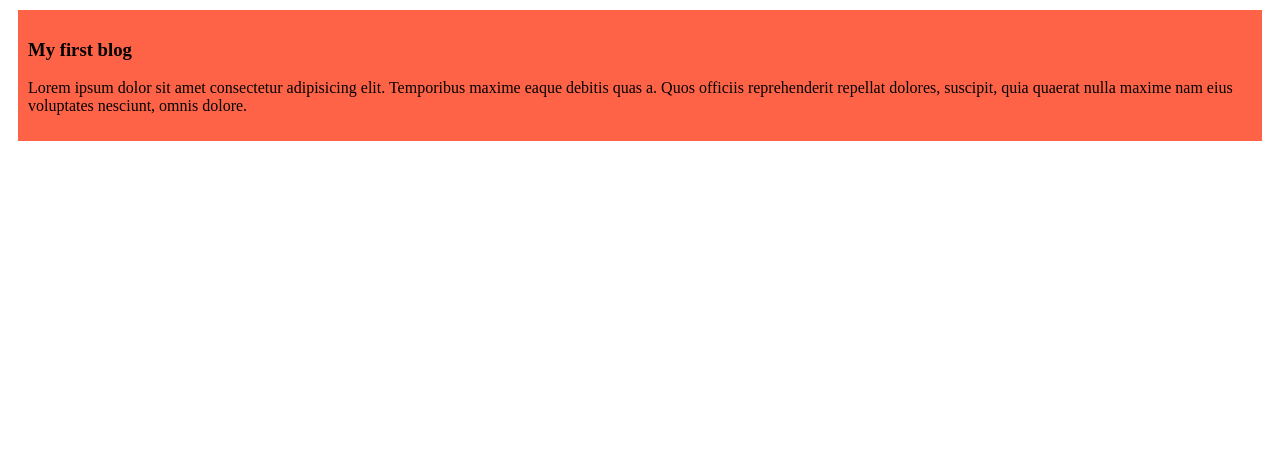
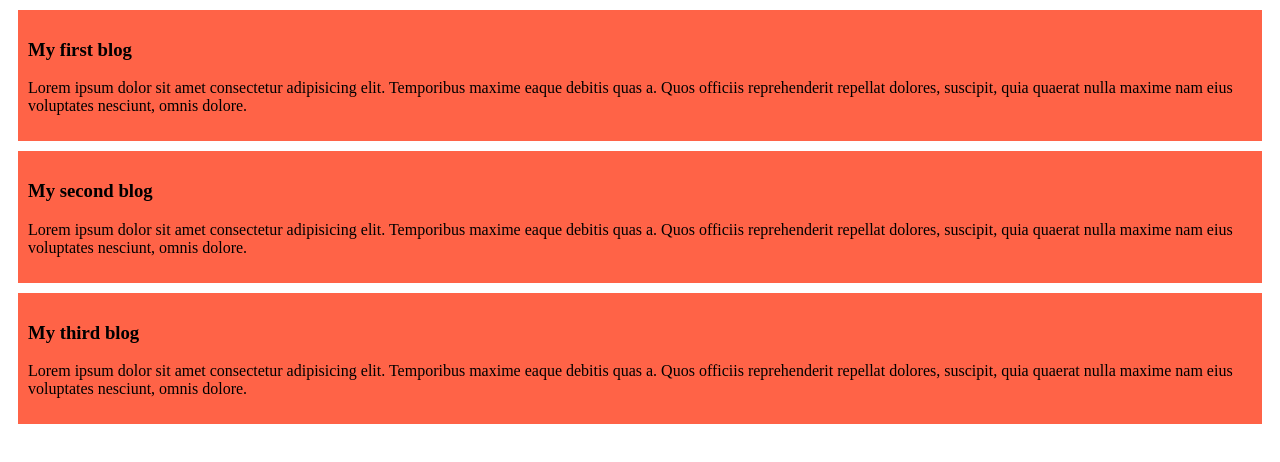
Before and after one commit to Sojib-Ahmed07/my-first-github-ripo, a plain HTML site: page index.html in a window 1280 px wide. Drawn offline with Linux system fonts and the light colour scheme.

Commit message:
addeded the second and third blog

```diff
--- a/index.html
+++ b/index.html
@@ -11,5 +11,13 @@
         <h3>My first blog</h3>
         <p>Lorem ipsum dolor sit amet consectetur adipisicing elit. Temporibus maxime eaque debitis quas a. Quos officiis reprehenderit repellat dolores, suscipit, quia quaerat nulla maxime nam eius voluptates nesciunt, omnis dolore.</p>
     </div>
+    <div>
+        <h3>My second blog</h3>
+        <p>Lorem ipsum dolor sit amet consectetur adipisicing elit. Temporibus maxime eaque debitis quas a. Quos officiis reprehenderit repellat dolores, suscipit, quia quaerat nulla maxime nam eius voluptates nesciunt, omnis dolore.</p>
+    </div>
+    <div>
+        <h3>My third blog</h3>
+        <p>Lorem ipsum dolor sit amet consectetur adipisicing elit. Temporibus maxime eaque debitis quas a. Quos officiis reprehenderit repellat dolores, suscipit, quia quaerat nulla maxime nam eius voluptates nesciunt, omnis dolore.</p>
+    </div>
 </body>
 </html>
```
